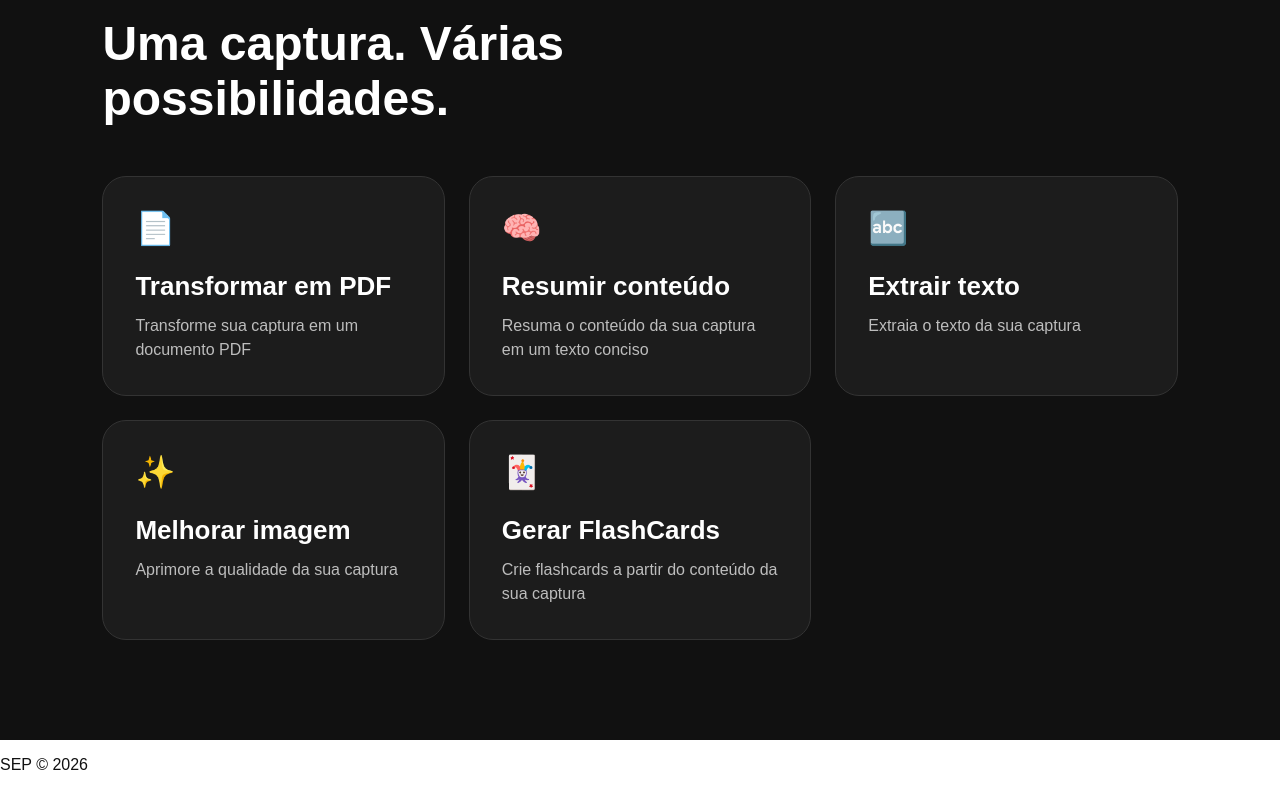
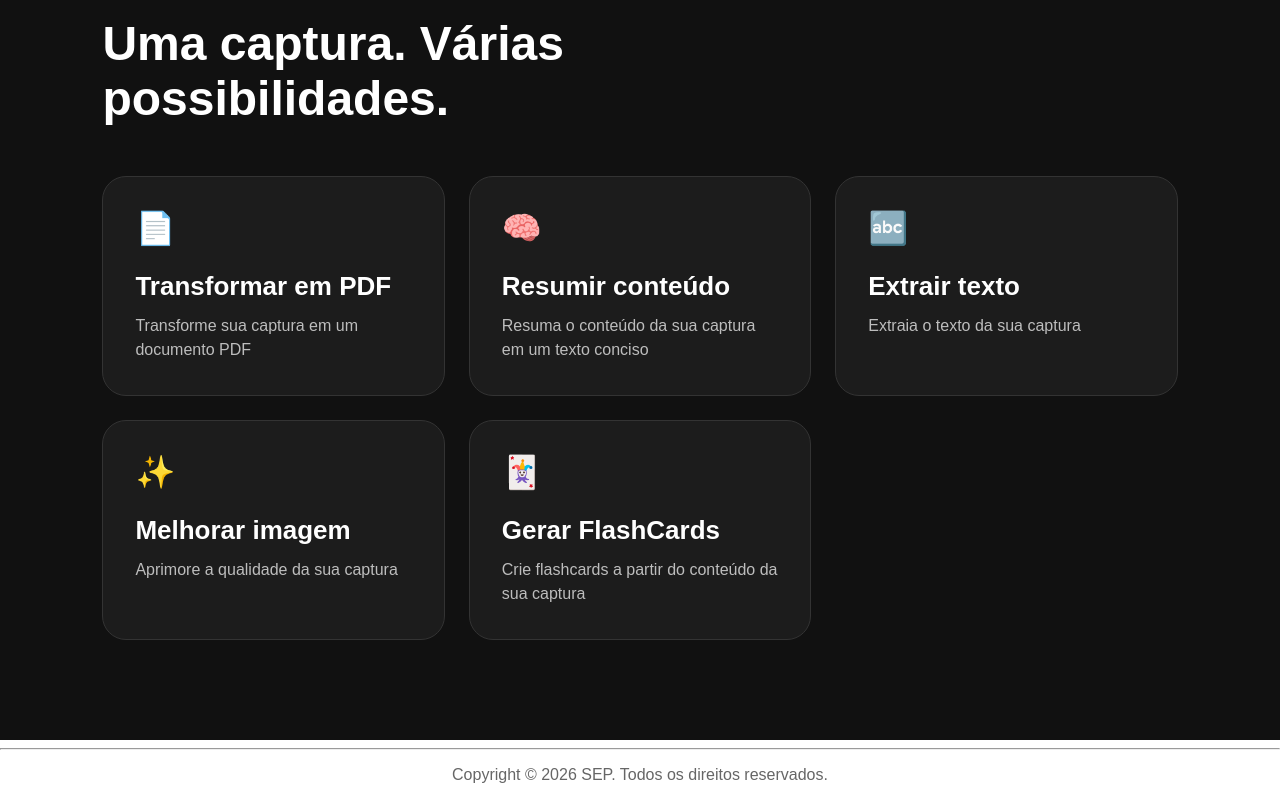
Before and after one commit to lucasknohara/SEP, a React (Vite) app: page /studylens in a window 1280 px wide. Shown: the part 1624-2424 px from the top of the page. Built offline with nearby package versions, Linux system fonts and the light colour scheme.

Commit message:
fix: ajustando footer e hero

```diff
--- a/src/components/Footer/Footer.css
+++ b/src/components/Footer/Footer.css
@@ -0,0 +1,4 @@
+.copyright {
+    text-align: center;
+    color: var(--cor-texto-secundario);
+}
--- a/src/components/Footer/Footer.jsx
+++ b/src/components/Footer/Footer.jsx
@@ -1,7 +1,10 @@
+import "./Footer.css";
+
 function Footer() {
     return (
         <footer>
-            <p>SEP © 2026</p>
+            <hr/>
+            <p className="copyright"> Copyright © 2026 SEP. Todos os direitos reservados.</p>
         </footer>
     );
 }
--- a/src/components/Hero/Hero.css
+++ b/src/components/Hero/Hero.css
@@ -32,7 +32,7 @@
 .hero-visual img {
     width: 100%;
     height: 100%;
-    object-fit: contain;
+    border-radius: 36px;
     display: block;
 }
 
--- a/src/components/Hero/Hero.jsx
+++ b/src/components/Hero/Hero.jsx
@@ -8,7 +8,6 @@
                 <span>SEP · STUDYLENS · MODO CUSTOMIZÁVEL</span>
                 <h1>{props.title}</h1>
                 <p>{props.subtitle}</p>
-                <button>Conheça a SEP</button>
             </div>
 
             <div className="hero-visual">
```
